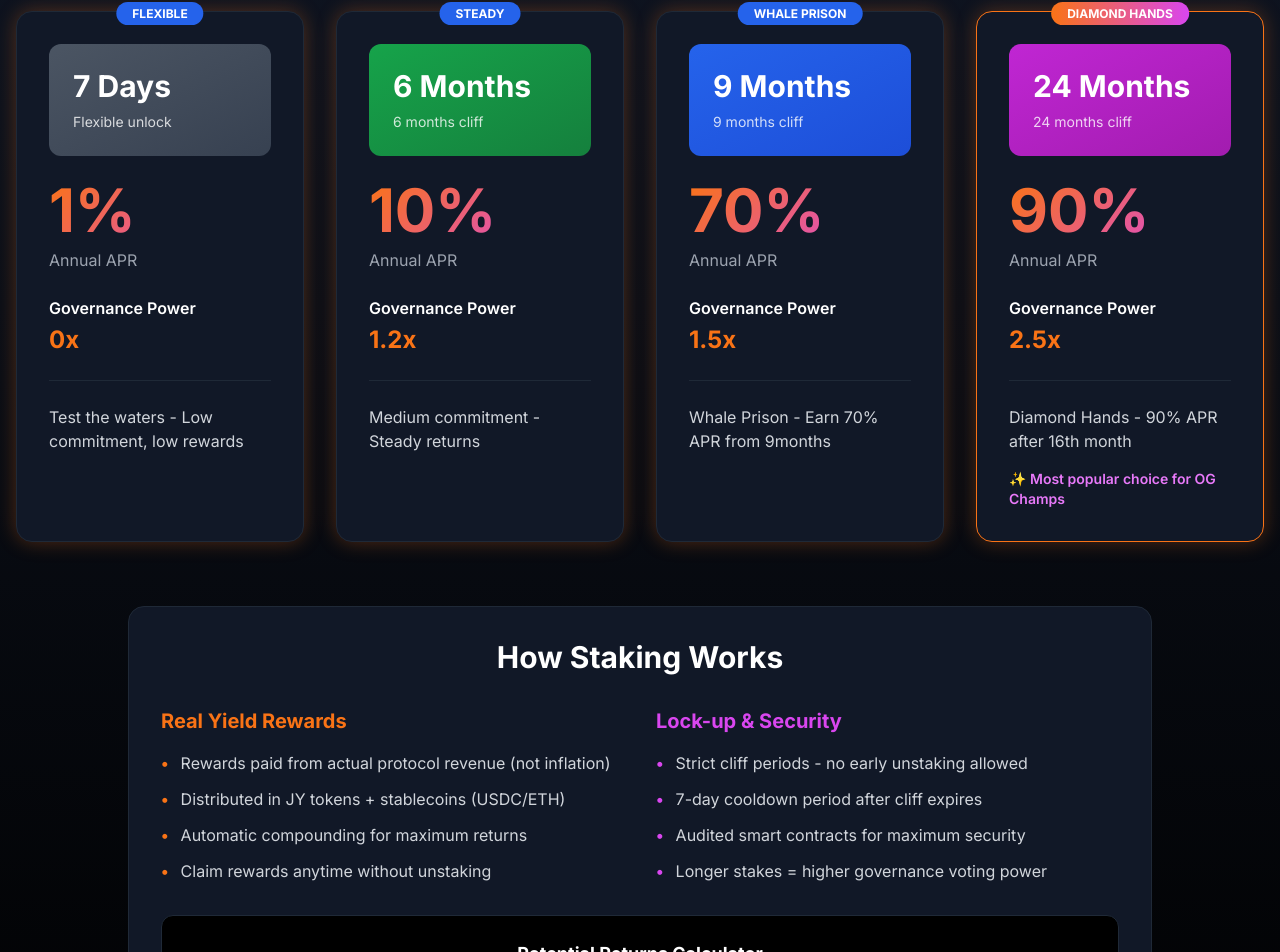
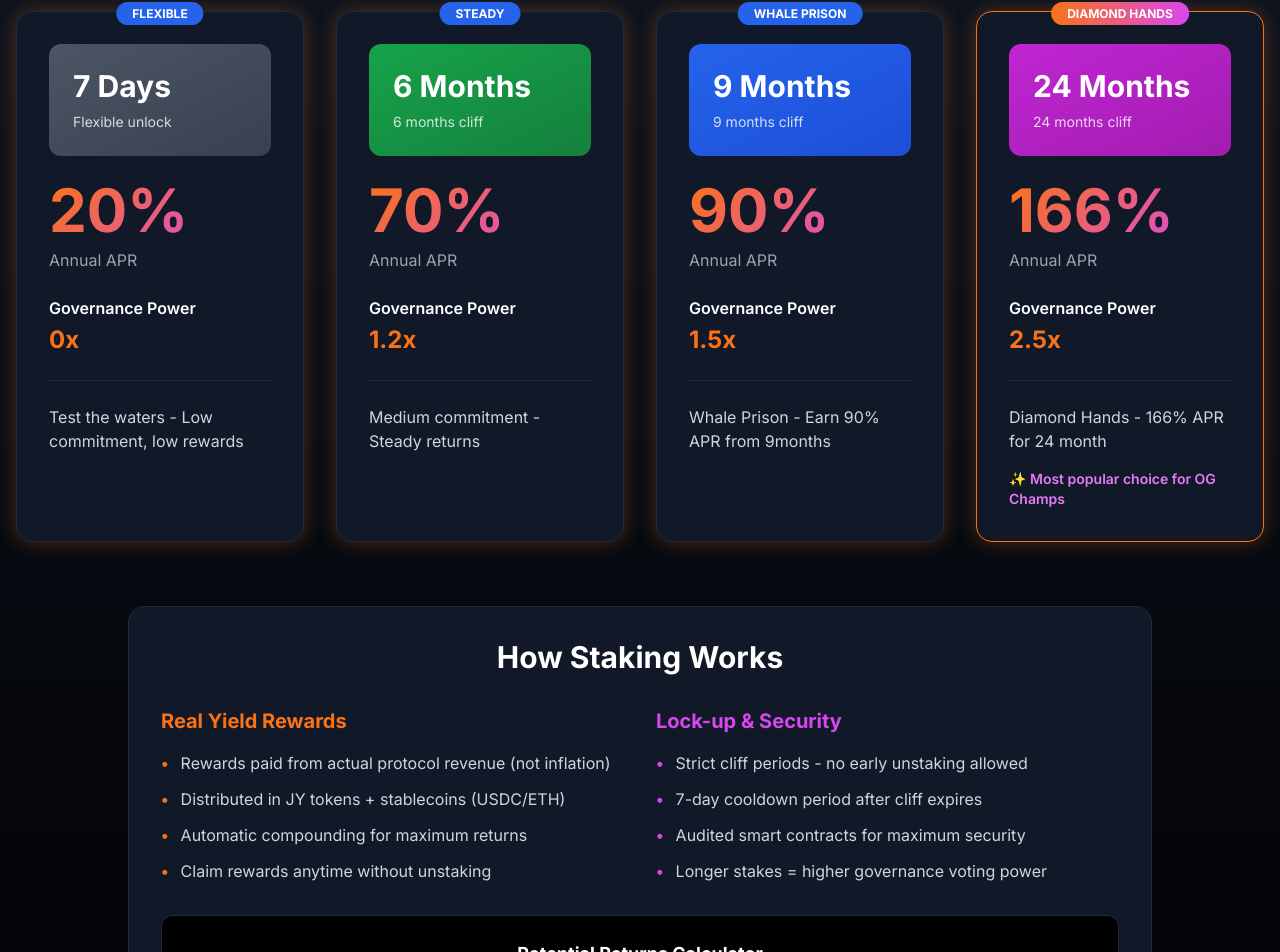
Before and after one commit to Seedline-Foundation/Coindailynow, a Next.js app in the folder MVP/token-landing/: page / in a window 1280 px wide. Shown: the part 7890-8842 px from the top of the page. Built offline with nearby package versions, Linux system fonts and the light colour scheme; no server answers.

Commit message:
Update staking page and StakingStrategy component

```diff
--- a/MVP/token-landing/src/app/staking/page.tsx
+++ b/MVP/token-landing/src/app/staking/page.tsx
@@ -9,7 +9,7 @@ export default function StakingPage() {
     {
       name: 'FLEXIBLE',
       period: '7 Days',
-      apr: '1%',
+      apr: '20%',
       lockPeriod: 'Flexible unlock',
       multiplier: '0x',
       description: 'Test the waters - Low commitment, low rewards'
@@ -17,7 +17,7 @@ export default function StakingPage() {
     {
       name: 'STEADY',
       period: '6 Months',
-      apr: '10%',
+      apr: '70%',
       lockPeriod: '6 months cliff',
       multiplier: '1.2x',
       description: 'Medium commitment - Steady returns'
@@ -25,19 +25,19 @@ export default function StakingPage() {
     {
       name: 'WHALE PRISON',
       period: '9 Months',
-      apr: '70%',
+      apr: '90%',
       lockPeriod: '9 months cliff',
       multiplier: '1.5x',
-      description: 'Whale Prison - Earn 70% APR from 9 months',
+      description: 'Whale Prison - Earn 90% APR from 9 months',
       highlight: true
     },
     {
       name: 'DIAMOND HANDS',
       period: '24 Months',
-      apr: '90%',
+      apr: '166%',
       lockPeriod: '24 months cliff',
       multiplier: '2.5x',
-      description: 'Diamond Hands - 90% APR after 16th month',
+      description: 'Diamond Hands - 166% APR for 24 month',
       highlight: true,
       popular: true
     },
--- a/MVP/token-landing/src/components/StakingStrategy.tsx
+++ b/MVP/token-landing/src/components/StakingStrategy.tsx
@@ -12,7 +12,7 @@ export default function StakingStrategy() {
     {
       period: '7 Days',
       lockup: 'Flexible unlock',
-      apr: '1%',
+      apr: '20%',
       multiplier: '0x',
       color: 'from-gray-600 to-gray-700',
       description: 'Test the waters - Low commitment, low rewards',
@@ -21,7 +21,7 @@ export default function StakingStrategy() {
     {
       period: '6 Months',
       lockup: '6 months cliff',
-      apr: '10%',
+      apr: '70%',
       multiplier: '1.2x',
       color: 'from-green-600 to-green-700',
       description: 'Medium commitment - Steady returns',
@@ -30,19 +30,19 @@ export default function StakingStrategy() {
     {
       period: '9 Months',
       lockup: '9 months cliff',
-      apr: '70%',
+      apr: '90%',
       multiplier: '1.5x',
       color: 'from-blue-600 to-blue-700',
-      description: 'Whale Prison - Earn 70% APR from 9months',
+      description: 'Whale Prison - Earn 90% APR from 9months',
       badge: 'WHALE PRISON',
     },
     {
       period: '24 Months',
       lockup: '24 months cliff',
-      apr: '90%',
+      apr: '166%',
       multiplier: '2.5x',
       color: 'from-accent-600 to-accent-700',
-      description: 'Diamond Hands - 90% APR after 16th month',
+      description: 'Diamond Hands - 166% APR for 24 month',
       popular: true,
       badge: 'DIAMOND HANDS',
     },
```
